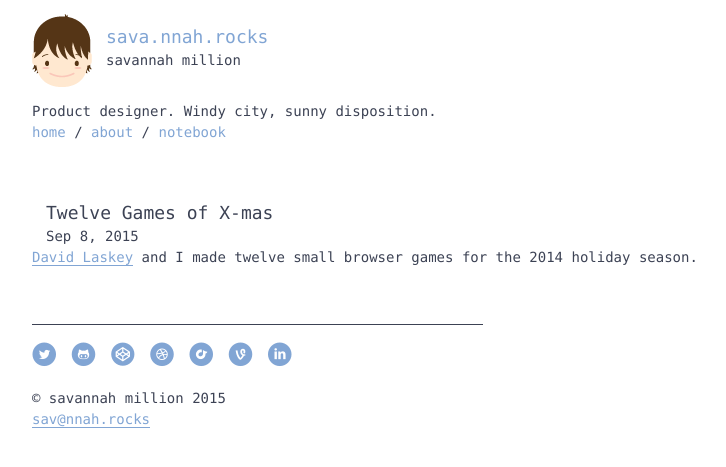
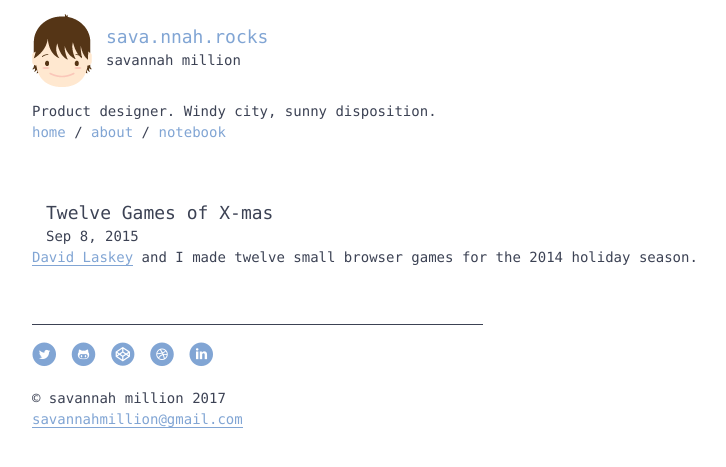
Before and after one commit to savannahmillion/nnah.rocks, a Jekyll site: the page built from projects-past/_posts/2015-09-08-twelve-games.md, in a window 1280 px wide. Shown: the top 467 px of the page, without its empty margins (146-872 px from the left). Built offline with Jekyll 4.4.1, drawn with Linux system fonts in a browser that asks for light colours; some web fonts are replaced.

```diff
--- a/_includes/footer.html
+++ b/_includes/footer.html
@@ -5,11 +5,9 @@
       <a href="https://github.com/savannahmillion" class="action-img"><i class="icon-github-with-circle"></i></a>
       <a href="http://codepen.io/savannahmillion/" class="action-img"><i class="icon-codepen-with-circle"></i></a>
       <a href="https://dribbble.com/savannahmillion" class="action-img"><i class="icon-dribbble-with-circle"></i></a>
-      <a href="http://www.rdio.com/people/savannahmillion/" class="action-img"><i class="icon-rdio-with-circle"></i></a>
-      <a href="https://vine.co/u/1203131589711060992" class="action-img"><i class="icon-vine-with-circle"></i></a>
       <a href="https://www.linkedin.com/in/savannahmillion" class="action-img"><i class="icon-linkedin-with-circle"></i></a>
     </div>
-    <p>&copy; {{ site.author }} 2015</p>
-    <p><a href="mailto:sav@nnah.rocks">sav@nnah.rocks</a></p>
+    <p>&copy; {{ site.author }} 2017</p>
+    <p><a href="mailto:savannahmillion@gmail.com">savannahmillion@gmail.com</a></p>
   </div>
 </footer>
```
Also changed, not shown: projects-past/_posts/2015-09-08-twelve-games.md (+2 -2 lines).
